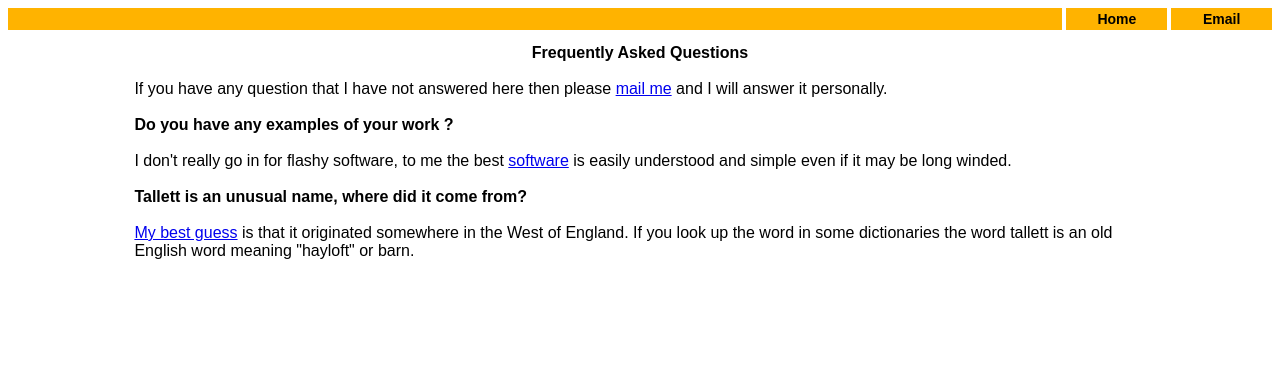
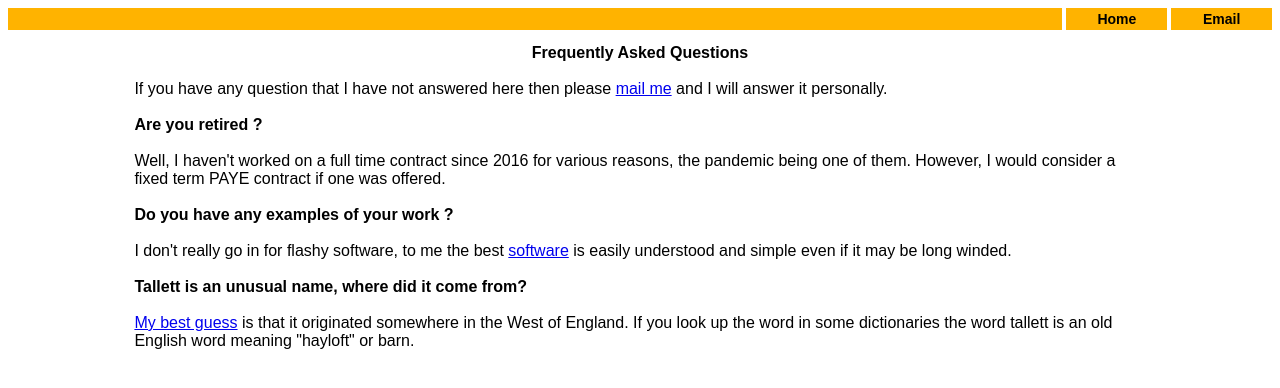
Before and after one commit to DaveTallett26/davetallett26.github.io, a Jekyll site: the page faq.html, which Jekyll copies as it is, in a window 1280 px wide. Shown: the top 388 px of the page. Built offline with Jekyll 4.4.1, drawn with Linux system fonts in a browser that asks for light colours.

Commit message:
have you retired?

```diff
--- a/faq.html
+++ b/faq.html
@@ -28,6 +28,11 @@
 <br/>
 If you have any question that I have not answered here then please <a href="email.html">mail me</a> and I will answer it personally.
 <br/><br/>
+<b>Are you retired ?</b>
+<br/><br/>
+Well, I haven't worked on a full time contract since 2016 for various reasons, the pandemic being one of them.
+  However, I would consider a fixed term PAYE contract if one was offered.
+  <br/><br/>
 <b>Do you have any examples of your work ?</b>
 <br/><br/>
 I don't really go in for flashy software, to me the best <a href="simple.html">software</a> is easily understood and simple even if it may be long winded.
```
